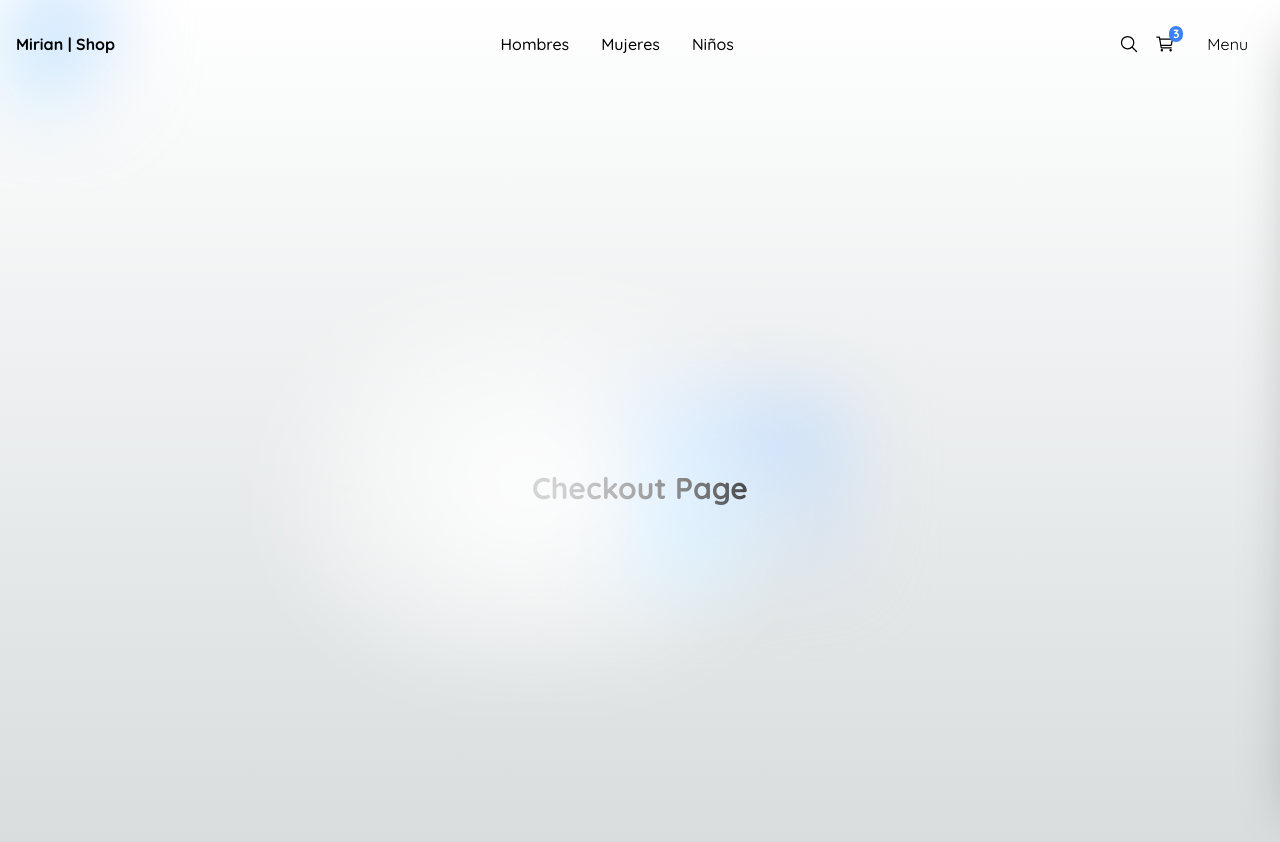
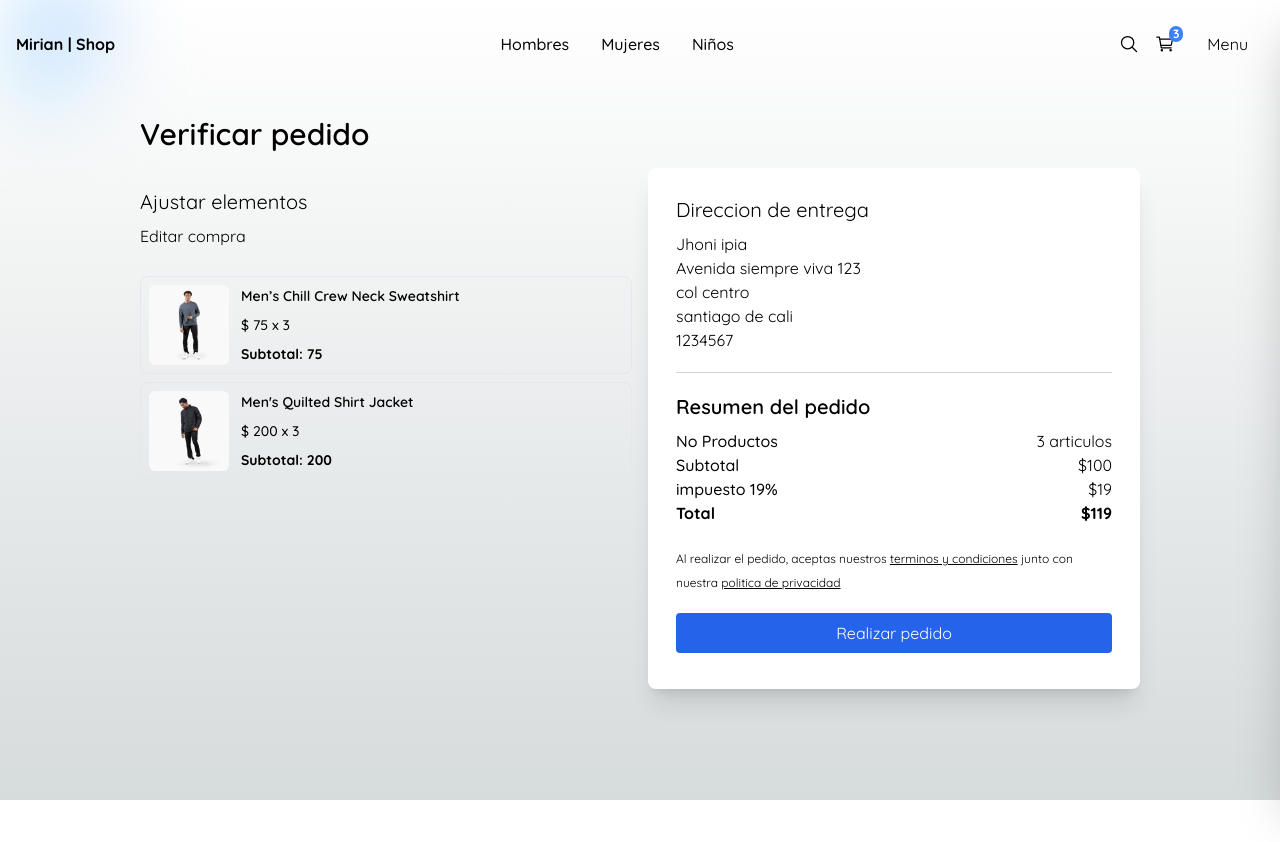
Before and after one commit to Jhonii10/mirian-shop, a Next.js app: page /checkout in a window 1280 px wide. Shown: the top 842 px of the page. After the commit the page ends 800 px from the top, so only its background shows below. Built offline with nearby package versions, Linux system fonts and the light colour scheme.

Commit message:
include addres screen and verific order screen

```diff
--- a/src/app/(shop)/cart/page.tsx
+++ b/src/app/(shop)/cart/page.tsx
@@ -79,10 +79,10 @@ export default function CartPage() {
 
               <div>
                 <Link
-                  href={'/checkout'}
+                  href={'/checkout/address'}
                   className="btn-primary flex justify-center mt-2 "
                   >
-                  Pagar
+                  Verificar
                 </Link>
               </div>
 
--- a/src/app/(shop)/checkout/address/page.tsx
+++ b/src/app/(shop)/checkout/address/page.tsx
@@ -1,14 +1,105 @@
+import { Title } from "@/components";
+import Link from "next/link";
 
 export default function AddressPage() {
   return (
-    <main className="flex min-h-screen flex-col items-center justify-center p-24 ">
+    <div className="flex flex-col sm:justify-center sm:items-center mb-16 px-10 sm:px-0">
 
 
-      <div className="relative z-[-1] flex place-items-center before:absolute before:h-[300px] before:w-full before:-translate-x-1/2 before:rounded-full before:bg-gradient-radial before:from-white before:to-transparent before:blur-2xl before:content-[''] after:absolute after:-z-20 after:h-[180px] after:w-full after:translate-x-1/3 after:bg-gradient-conic after:from-sky-200 after:via-blue-200 after:blur-2xl after:content-[''] before:dark:bg-gradient-to-br before:dark:from-transparent before:dark:to-blue-700 before:dark:opacity-10 after:dark:from-sky-900 after:dark:via-[#ff0167] after:dark:opacity-40 sm:before:w-[480px] sm:after:w-[240px] before:lg:h-[360px]">
-        <h1 className="text-3xl font-bold">Address Page</h1>
+
+      <div className="w-full  xl:w-[1000px] flex flex-col justify-center text-left">
+
+        <Title title="Dirección" subtitle="Dirección de entrega" />
+
+        <div className="grid grid-cols-1 gap-2 sm:gap-5 sm:grid-cols-2">
+
+
+          <div className="flex flex-col mb-2">
+            <span>Nombres</span>
+            <input
+              type="text"
+              className="p-2 border rounded-md bg-gray-200"
+            />
+          </div>
+
+          <div className="flex flex-col mb-2">
+            <span>Apellidos</span>
+            <input
+              type="text"
+              className="p-2 border rounded-md bg-gray-200"
+            />
+          </div>
+
+          <div className="flex flex-col mb-2">
+            <span>Dirección</span>
+            <input
+              type="text"
+              className="p-2 border rounded-md bg-gray-200"
+            />
+          </div>
+
+          <div className="flex flex-col mb-2">
+            <span>Dirección 2 (opcional)</span>
+            <input
+              type="text"
+              className="p-2 border rounded-md bg-gray-200"
+            />
+          </div>
+
+
+          <div className="flex flex-col mb-2">
+            <span>Código postal</span>
+            <input
+              type="text"
+              className="p-2 border rounded-md bg-gray-200"
+            />
+          </div>
+
+          <div className="flex flex-col mb-2">
+            <span>Ciudad</span>
+            <input
+              type="text"
+              className="p-2 border rounded-md bg-gray-200"
+            />
+          </div>
+
+          <div className="flex flex-col mb-2">
+            <span>País</span>
+            <select
+              className="p-2 border rounded-md bg-gray-200"
+              title="pais"
+            >
+              <option value="">[ Seleccione ]</option>
+              <option value="COL">Colombia</option>
+            </select>
+          </div>
+
+          <div className="flex flex-col mb-2">
+            <span>Teléfono</span>
+            <input
+              type="text"
+              className="p-2 border rounded-md bg-gray-200"
+            />
+          </div>
+
+
+
+          <div className="flex flex-col mb-2 sm:mt-6">
+            <Link
+              href='/checkout'
+              className="btn-primary flex w-full sm:w-1/2 justify-center ">
+              Siguiente
+            </Link>
+          </div>
+
+
+        </div>
+
       </div>
 
 
-    </main>
+
+
+    </div>
   );
 }
--- a/src/app/(shop)/checkout/page.tsx
+++ b/src/app/(shop)/checkout/page.tsx
@@ -1,14 +1,112 @@
+import { Title } from "@/components";
+import { initialData } from "@/seed/seed";
+import Image from "next/image";
+import Link from "next/link";
+
+const productInCart = [
+  initialData.products[0],
+  initialData.products[1],
+  // initialData.products[2],
+]
 
 export default function CheckoutPage() {
   return (
-    <main className="flex min-h-screen flex-col items-center justify-center p-24 ">
+    <div className="flex justify-center items-center mb-4 sm:mb-72 px-2 sm:px-0">
+      <div className="flex flex-col w-[1000px]">
+        <Title title="Verificar pedido"/>
+        <div className="grid grid-cols-1 sm:grid-cols-2 gap-4">
+
+          <div className="flex flex-col mt-5 gap-2">
+            <span className="text-xl">Ajustar elementos</span>
+            <Link
+              href={'/cart'}
+              className="hover:underline mb-5"
+              >
+              Editar compra
+            </Link>
 
 
-      <div className="relative z-[-1] flex place-items-center before:absolute before:h-[300px] before:w-full before:-translate-x-1/2 before:rounded-full before:bg-gradient-radial before:from-white before:to-transparent before:blur-2xl before:content-[''] after:absolute after:-z-20 after:h-[180px] after:w-full after:translate-x-1/3 after:bg-gradient-conic after:from-sky-200 after:via-blue-200 after:blur-2xl after:content-[''] before:dark:bg-gradient-to-br before:dark:from-transparent before:dark:to-blue-700 before:dark:opacity-10 after:dark:from-sky-900 after:dark:via-[#ff0167] after:dark:opacity-40 sm:before:w-[480px] sm:after:w-[240px] before:lg:h-[360px]">
-        <h1 className="text-3xl font-bold">Checkout Page</h1>
-      </div>
+
+            {
+              productInCart.map((product) => (
+                <div key={product.slug} className="flex gap-1 border rounded-lg p-2">
+                    <Image
+                      src={`/products/${product.images[0]}`}
+                      alt={product.title}
+                      width={80}
+                      height={80}
+                      title={product.title}
+                      className=" mr-2 rounded-md object-cover"
+                    />
+
+                    <div className="flex flex-col justify-around gap-2">
+
+                        <p className="text-sm sm:text-md font-semibold">{product.title}</p>
+                        <p className=" text-sm font-medium">$ {product.price} x 3</p>
+                        <p className=" text-sm font-bold">Subtotal: {product.price}</p>
+
+                    </div>
+                </div>
+              ))
+            }
+            </div>
 
 
-    </main>
+            {/* checkout */}
+            <div>
+            <div className="bg-white rounded-lg shadow-xl p-7">
+
+                <h2 className="text-xl mb-2">Direccion de entrega</h2>
+                 <div>
+                  <p>Jhoni ipia</p>
+                  <p>Avenida siempre viva 123</p>
+                  <p>col centro</p>
+                  <p>santiago de cali</p>
+                  <p>1234567</p>
+                 </div>
+
+                <div className="w-full h-px rounded bg-gray-300 my-5"/>
+
+              <h2 className="text-xl mb-2 font-semibold">Resumen del pedido</h2>
+              <div className="grid grid-cols-2">
+                <span className="font-medium">No Productos</span>
+                <span className="text-right">3 articulos</span>
+
+                <span className="font-medium">Subtotal</span>
+                <span className="text-right">$100</span>
+
+                <span className="font-medium">impuesto 19%</span>
+                <span className="text-right">$19</span>
+
+                <span className="font-bold">Total</span>
+                <span className="text-right font-bold"  >$119</span>
+              </div>
+
+              <div className="mt-5 mb-2 w-full">
+
+                <p className="mb-5">
+                  <span className="text-xs">
+                    Al realizar el pedido, aceptas nuestros {' '}
+                    <a className="underline" href="#">terminos y condiciones</a>{' '}
+                    junto con nuestra{' '}
+                    <a className="underline" href="#">politica de privacidad</a>
+                  </span>
+                </p>
+
+                <Link
+                  href={'/orders/123'}
+                  className="btn-primary flex justify-center mt-2 "
+                  >
+                   Realizar pedido
+                </Link>
+              </div>
+
+            </div>
+            </div>
+
+
+        </div>
+      </div>
+    </div>
   );
 }
```
Also changed, not shown: 1 other file (tests, documents, lock files or other folders).
